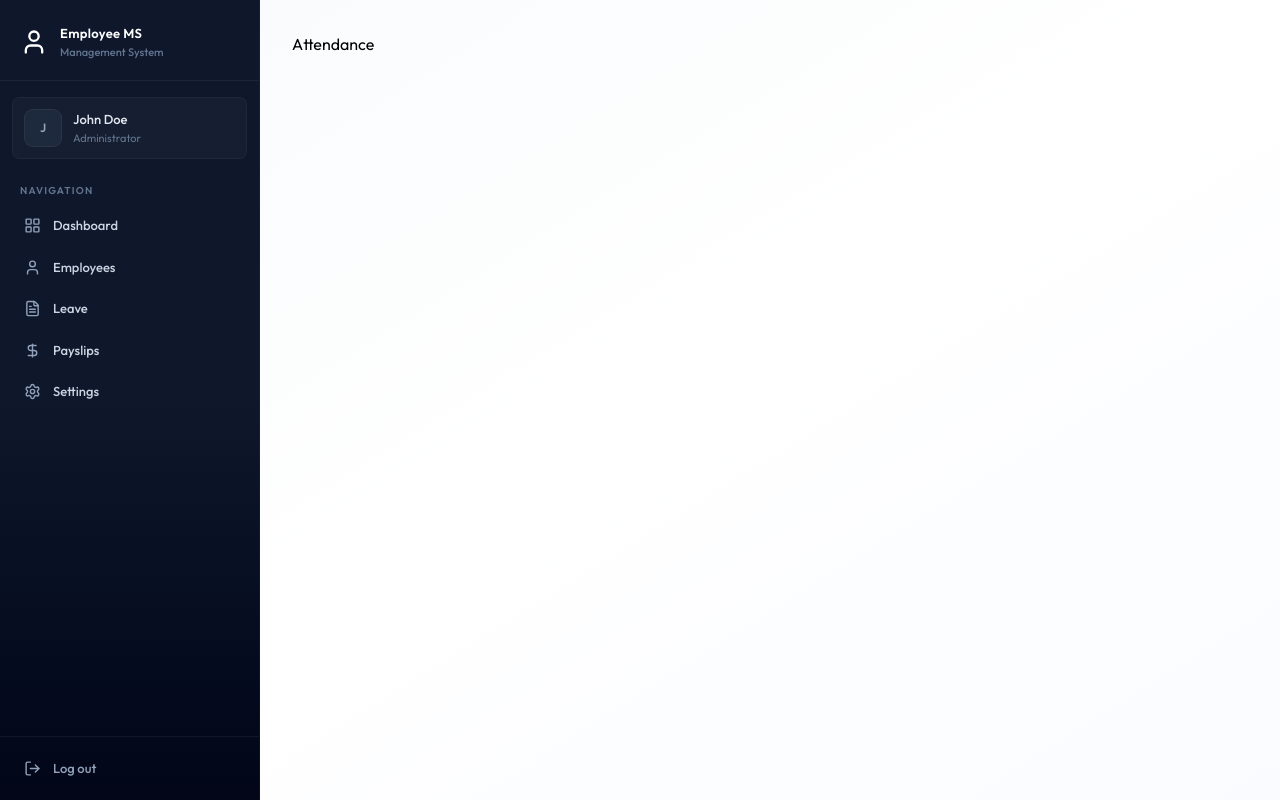
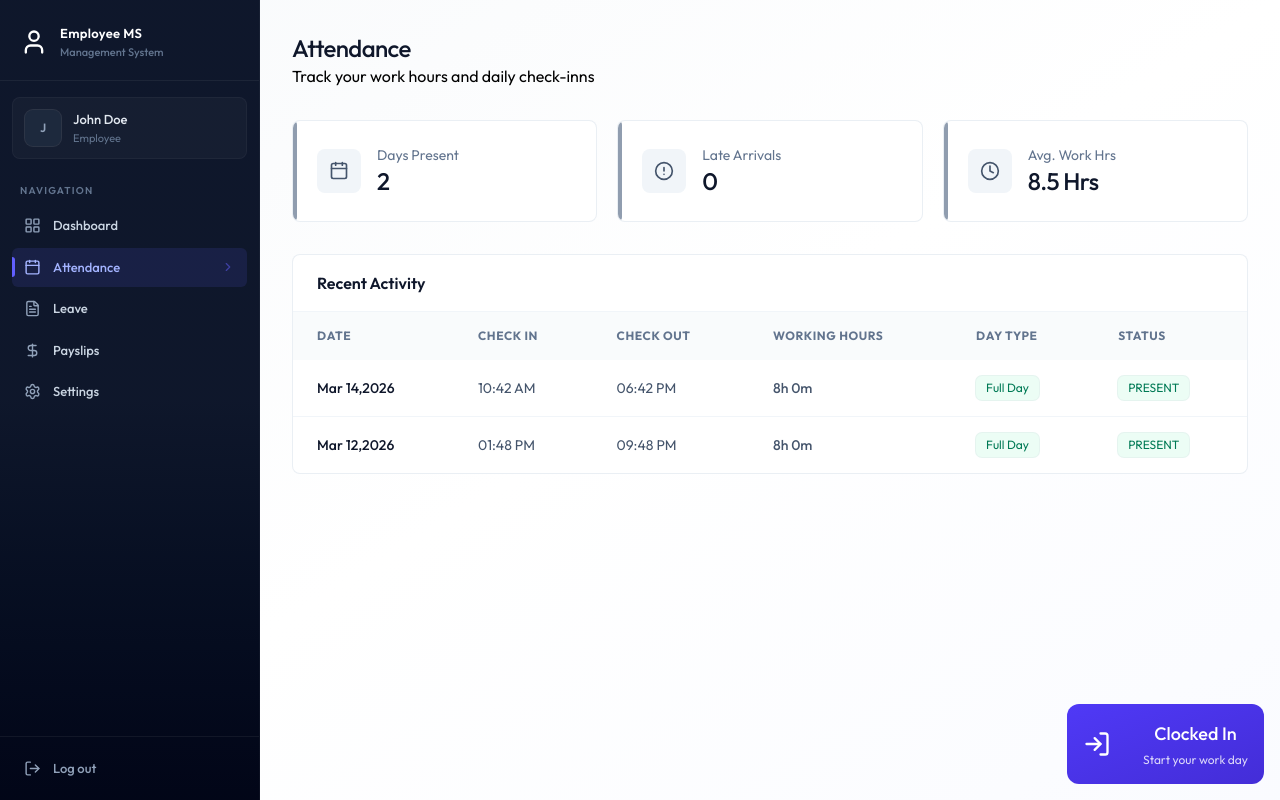
Before and after one commit to Himanshukabsuri/Employee-Management-System, a React (Vite) app in the folder client/: page /attendance in a window 1280 px wide. Built offline with nearby package versions, Linux system fonts and the light colour scheme.

Commit message:
attendance page complete

```diff
--- a/client/package.json
+++ b/client/package.json
@@ -12,6 +12,7 @@
   "dependencies": {
     "@tailwindcss/vite": "^4.2.2",
     "axios": "^1.14.0",
+    "date-fns": "^4.1.0",
     "lucide-react": "^1.7.0",
     "react": "^19.2.4",
     "react-dom": "^19.2.4",
--- a/client/src/components/Sidbar.jsx
+++ b/client/src/components/Sidbar.jsx
@@ -19,7 +19,7 @@
         setMobileOpen(false)
     },[pathname])
 
-    const role = "ADMIN" || "EMPLOYEE"
+    const role = "" || "EMPLOYEE"
 
     const navItems = [
         {
--- /dev/null
+++ b/client/src/components/attendence/AttendanceHistory.jsx
@@ -0,0 +1,77 @@
+import React from 'react'
+import { getDayTypeDisplay, getWorkingHoursDisplay } from '../../assets/assets'
+import {format} from 'date-fns'
+
+const AttendanceHistory = ({history}) => {
+  return (
+    <div className='card overflow-hidden'>
+      <div className='px-6 py-4 border-b border-slate-100'>
+        <h3 className='font-semibold text-slate-900'>Recent Activity</h3>
+      </div>
+      <div className='overflow-x-auto'>
+        <table className='table-modern'>
+            <thead>
+                <tr>
+                    <th className='px-6 py-4'>Date</th>
+                    <th className='px-6 py-4'>Check In</th>
+                    <th className='px-6 py-4'>Check Out</th>
+                    <th className='px-6 py-4'>Working Hours</th>
+                    <th className='px-6 py-4'>Day Type</th>
+                    <th className='px-6 py-4'>Status</th>
+                </tr>
+            </thead>
+            <tbody>
+                {history.length === 0 ? (
+                    <tr>
+                        <td colSpan={6} className='text-center py-12 text-slate-400'>
+                            No records found
+                        </td>
+                    </tr>
+                ):(
+                    history.map((record)=>{
+                        const dayType = getDayTypeDisplay(record)
+                        return (
+                            <tr key={record._id || record.id}>
+                                <td className='px-6 py-4 font-medium text-slate-900'>
+                                    {format(new Date(record.date), "MMM dd,yyyy")}
+                                </td>
+
+                                <td className='px-6 py-4  text-slate-600'>
+                                    {record.checkIn ?format(new Date(record.checkIn), "hh:mm a"):"-"}
+
+                                </td>
+
+
+                                <td className='px-6 py-4  text-slate-600'>
+                                    {record.checkOut ?format(new Date(record.checkOut), "hh:mm a"):"-"}
+
+                                </td>
+
+                                <td className='px-6 py-4 font-medium text-slate-600'>
+                                    {getWorkingHoursDisplay(record)}
+
+                                </td>
+
+                                <td className='px-6 py-4'>
+                                    {dayType.label !== "-"? <span className={`badge ${dayType.className}`}>{dayType.label}</span>:"-"}
+
+                                </td>
+
+                                <td className='px-6 py-4 '>
+                                    <span className={`badge ${record.status === "PRESENT" ? "badge-success":record.status === "LATE" ? "badge-warning":"badge-danger"}`}>
+                                        {record.status}
+                                    </span>
+
+                                </td>
+                            </tr>
+                        )
+                    })
+                )}
+            </tbody>
+        </table>
+      </div>
+    </div>
+  )
+}
+
+export default AttendanceHistory
--- /dev/null
+++ b/client/src/components/attendence/AttendanceStats.jsx
@@ -0,0 +1,37 @@
+import React from 'react'
+import {AlertCircleIcon, CalendarIcon, ClockIcon} from 'lucide-react'
+
+const AttendanceStats = ({history}) => {
+  const totalPresent = history.filter((h)=>h.status === "PRESENT" | h.status === "LATE").length;
+
+
+  const totalLate = history.filter((h)=>h.status === "LATE").length;
+
+  const stats = [
+    {label:"Days Present",value :totalPresent,icon:CalendarIcon},
+    {label:"Late Arrivals",value :totalLate,icon:AlertCircleIcon},
+    {label:"Avg. Work Hrs",value :"8.5 Hrs",icon:ClockIcon}
+  ]
+  return (
+    <div className='grid grid-cols-1 sm:grid-cols-3 gap-4 sm:gap-5 mb-8'>
+      {stats.map((s)=>(
+        <div key={s.label} className='card card-hover p-5 sm:p-6 flex items-center gap-4 relative overflow-hidden group'>
+
+          <div className='absolute left-0 top-0 bottom-0 w-1 rounded-r-full bg-slate-500/70 group-hover:bg-indigo-500/70' />
+          <div className='p-3 bg-slate-100 rounded-lg group-hover:bg-indigo-50 transition-colors duration-200'>
+            <s.icon  className='w-5 h-5 text-slate-600 group-hover:text-indigo-600 transition-colors duration-200'/>
+          </div>
+
+          <div>
+            <p className='text-sm text-slate-500'>{s.label}</p>
+            <p className='text-2xl font-medium text-slate-900 tracking-tight'>{s.value}</p>
+          </div>
+
+        </div>
+      ))}
+
+    </div>
+  )
+}
+
+export default AttendanceStats
--- /dev/null
+++ b/client/src/components/attendence/CheckinnButton.jsx
@@ -0,0 +1,41 @@
+import { Loader2Icon, LogInIcon, LogOutIcon } from 'lucide-react'
+import React, { useState } from 'react'
+
+const CheckinnButton = ({todayRecord,onAction}) => {
+    const [loading,setLoading] = useState(false)
+
+    const handleAttendance = async()=>{
+        setLoading(true)
+        setTimeout(()=>{
+            setLoading(false)
+            onAction()
+        },1000)
+    }
+
+    if(todayRecord ?.checkOut){
+        return(
+            <div className='flex flex-col items-center justify-center p-8 bg-slate-50 rounded-2xl border border-slate-200'>
+                <h3 className='text-lg font-bold text-slate-900'>Work Day Completed</h3>
+                <p className='text-slate-500 text-sm mt-1'>Great job! See you tomorrow</p>
+            </div>
+        )
+    }
+
+    const isCheckedIn = !!todayRecord?.isCheckedIn;
+
+  return (
+    <div className='absolute bottom-4 right-4 flex flex-col z-1'>
+        <button onClick={handleAttendance} disabled={loading} className={`w-full max-w-xs flex justify-between items-center gap-8 p-4 rounded-xl bg-linear-to-br text-white ${isCheckedIn ? "from-slate-700 to-slate-900":"from-indigo-600 to-indigo-700"}`}>
+            {loading ? <Loader2Icon  className='size-7 animate-spin'/> : isCheckedIn ? <LogOutIcon className='size-7' /> :<LogInIcon className='size-7' />}
+
+            <div className='relative flex flex-col items-center text-center'>
+                <h2 className='text-lg font-medium mb-1'>{loading ? "Processing...":isCheckedIn ? "Clock Out":"Clocked In"}</h2>
+                <p className='text-xs opacity-80'>{isCheckedIn ? "Click to end your shift":"Start your work day"}</p>
+            </div>
+        </button>
+
+    </div>
+  )
+}
+
+export default CheckinnButton
--- a/client/src/pages/Attendance.jsx
+++ b/client/src/pages/Attendance.jsx
@@ -1,9 +1,53 @@
-import React from 'react'
+import React, { useCallback, useEffect, useState } from 'react'
+import { dummyAttendanceData } from '../assets/assets'
+import Loading from '../components/Loading'
+import CheckinnButton from '../components/attendence/CheckinnButton'
+import AttendanceStats from '../components/attendence/AttendanceStats'
+import AttendanceHistory from '../components/attendence/AttendanceHistory'
 
 const Attendance = () => {
+  const [history ,setHistory] = useState([])
+  const [loading,setLoading] = useState(true)
+  const [isDeleted,setIsDeleted] = useState(false)
+
+  const fetchData = useCallback(async ()=>{
+    setHistory(dummyAttendanceData)
+    setTimeout(()=>{
+      setLoading(false)
+    },1000)
+  },[])
+
+  useEffect(()=>{
+    fetchData()
+  },[fetchData]);
+
+  if(loading) return <Loading/>
+
+  const today = new Date()
+  today.setHours(0,0,0,0)
+  const todayRecord = history.find((r)=> new Date(r.date).toDateString()=== today.toDateString())
   return (
-    <div>
-      <h1>Attendance</h1>
+    <div className='animate-fade-in'>
+      <div className='page-header'>
+          <h1 className='page-title'>Attendance</h1>
+          <p className='page-subtitles'>Track your work hours and daily check-inns </p>
+      </div>
+
+      {isDeleted ?(
+        <div className='mb-8 p-6 bg-rose-50 border border-rose-200 rounded-2xl'>
+            <p className='text-rose-600'>
+              You can no longer clock in or out becouse your employee recorde have been marked as deleted.
+            </p>
+        </div>
+      ):(
+        <div className='mb-8'>
+            <CheckinnButton todayRecord={todayRecord} onAction={fetchData}/>
+        </div>
+      )}
+
+      <AttendanceStats history={history} />
+      <AttendanceHistory history={history} />
+
     </div>
   )
 }
--- a/client/src/pages/Employees.jsx
+++ b/client/src/pages/Employees.jsx
@@ -21,12 +21,12 @@
     setTimeout(()=>{
       setLoading(false)
     },1000)
-  },[])
+  },[selectedDept])
 
 
   useEffect(()=>{
     fetchEmployees();
-  },[])
+  },[fetchEmployees])
 
 
   const filtered = employees.filter((emp)=> `${emp.firstName} ${emp.lastName}  ${emp.position}` .toLowerCase().includes(search.toLowerCase()))
```
Also changed, not shown: 1 other file (tests, documents, lock files or other folders).
